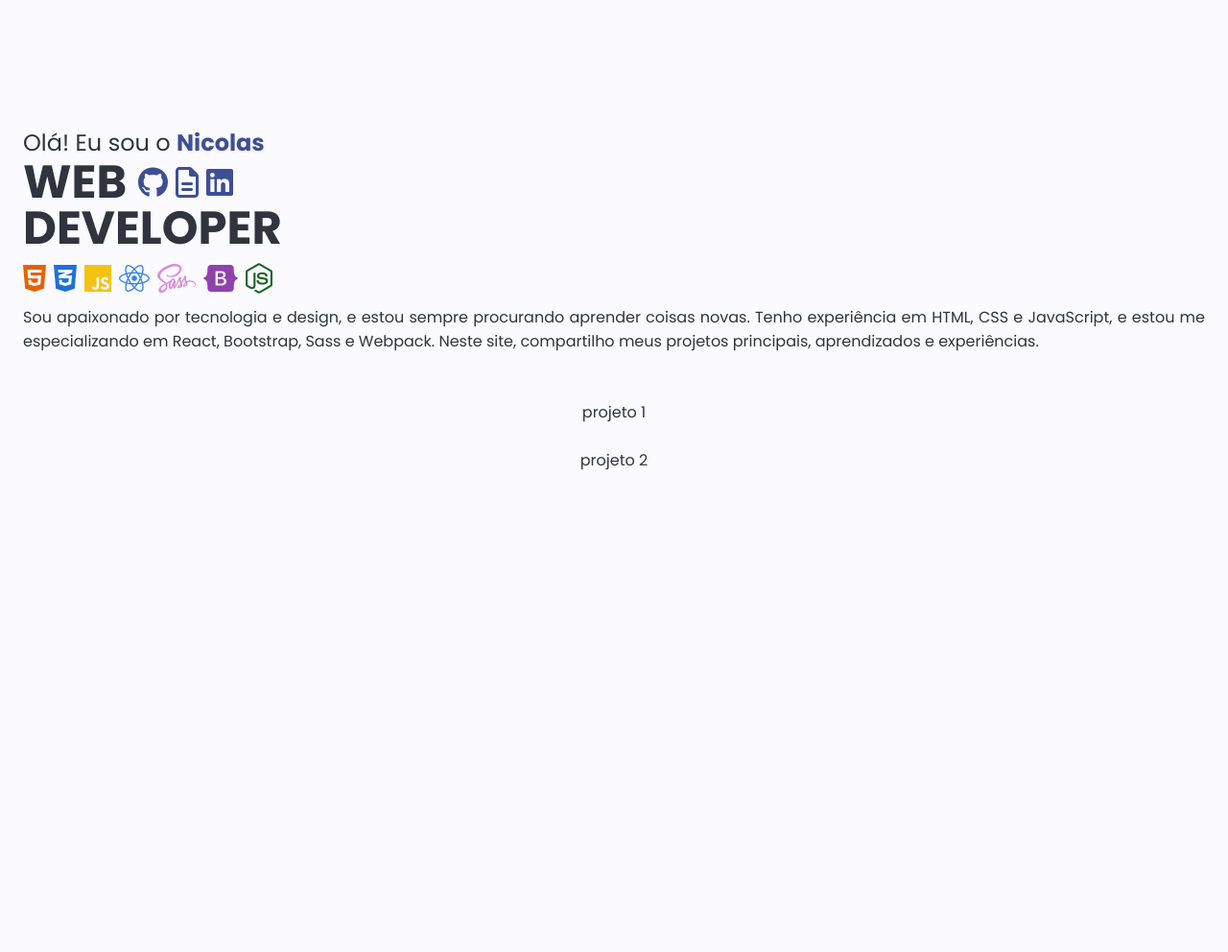
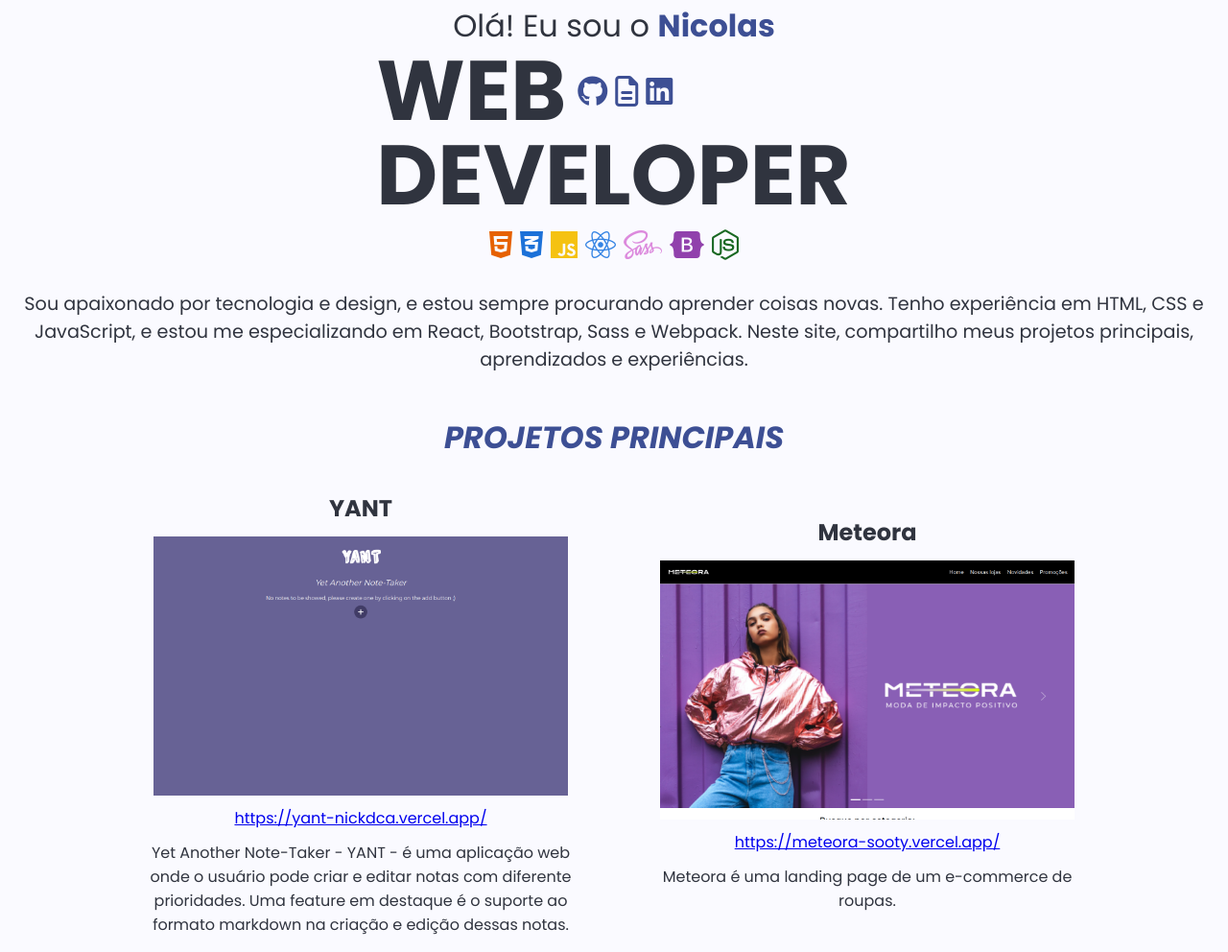
Before and after one commit to NickDCA/Portfolio, a plain HTML site: page index.html in a window 1280 px wide. Shown: the part 149-1141 px from the top of the page at 96% size. Before the commit the page ends 1056 px from the top, so only its background shows below. Drawn offline with Linux system fonts and the light colour scheme.

Commit message:
Responsiveness 1

```diff
--- a/index.html
+++ b/index.html
@@ -102,13 +102,37 @@
     </header>
     <main>
       <section class="projects">
+        <h1>Projetos principais</h1>
         <div class="project">
-          <img src="" alt="" class="project__thumb" />
-          <p class="project__description">projeto 1</p>
+          <h2 class="project__title">YANT</h2>
+          <img
+            src="assets/YANT.png"
+            alt="YANT's website thumbnail"
+            class="project__thumb"
+          />
+          <a href="https://yant-nickdca.vercel.app/">
+            https://yant-nickdca.vercel.app/
+          </a>
+          <p class="project__description">
+            Yet Another Note-Taker - YANT - é uma aplicação web onde o usuário
+            pode criar e editar notas com diferente prioridades. Uma feature em
+            destaque é o suporte ao formato markdown na criação e edição dessas
+            notas.
+          </p>
         </div>
         <div class="project">
-          <img src="" alt="" class="project__thumb" />
-          <p class="project__description">projeto 2</p>
+          <h2 class="project__title">Meteora</h2>
+          <img
+            src="assets/METEORA.png"
+            alt="Meteora's website thumbnail"
+            class="project__thumb"
+          />
+          <a href="https://meteora-sooty.vercel.app/">
+            https://meteora-sooty.vercel.app/
+          </a>
+          <p class="project__description">
+            Meteora é uma landing page de um e-commerce de roupas.
+          </p>
         </div>
       </section>
     </main>
--- a/styles/components/_header.scss
+++ b/styles/components/_header.scss
@@ -5,7 +5,7 @@ header {
   flex-direction: column;
   align-items: baseline;
   justify-content: center;
-  margin-top: 20%;
+  margin-top: 10%;
   text-align: left;
   padding: 1.5em;
 
@@ -97,6 +97,45 @@ header {
     }
   }
   p {
-    text-align: justify;
+    margin-top: 1em;
+    margin-bottom: 1em;
+    text-align: left;
   }
 }
+
+@media only screen and (min-width: 1000px) {
+  header {
+    display: flex;
+    flex-direction: column;
+    align-items: center;
+    justify-content: center;
+    margin-top: 10%;
+    // text-align: center;
+    padding: 1.5em;
+
+    h2 {
+      font-size: 2em;
+    }
+    .title {
+      align-items: center;
+      justify-content: start;
+      padding-left: 25%;
+      h1 {
+        font-size: 5.5em;
+      }
+      .title__links {
+        display: flex;
+        align-items: center;
+        justify-content: start;
+        gap: 0.5em;
+        flex-basis: 20%;
+        margin-left: 0.75em;
+        cursor: pointer;
+      }
+    }
+    p {
+      text-align: center;
+      font-size: 1.2em;
+    }
+  }
+}
--- /dev/null
+++ b/styles/components/_projects.scss
@@ -0,0 +1,95 @@
+.projects {
+  display: flex;
+  flex-direction: column;
+  gap: 1em;
+  align-items: center;
+  justify-content: center;
+
+  h1 {
+    font-size: 1.5em;
+    font-weight: 700;
+    font-style: italic;
+    text-transform: uppercase;
+    color: $delft-blue;
+  }
+
+  .project {
+    padding: 1em;
+    display: flex;
+    flex-direction: column;
+    align-items: center;
+    justify-content: center;
+    gap: 0.7em;
+    &__title {
+      font-size: 1.2em;
+      font-weight: 700;
+      color: $black;
+      text-decoration: none;
+      &:hover {
+        color: $delft-blue;
+        box-shadow: 2 2;
+        transition: 0.3s;
+      }
+    }
+    img {
+      max-width: 90%;
+      cursor: pointer;
+
+      &:hover {
+        opacity: 0.8;
+        transition: 0.3s;
+        box-shadow: $dark-blue 5px 5px;
+      }
+    }
+    &__description {
+      font-size: 1em;
+      text-align: center;
+    }
+  }
+}
+
+@media only screen and (min-width: 1000px) {
+  .projects {
+    flex-direction: row;
+    gap: 1em;
+    align-items: center;
+    justify-content: center;
+    flex-wrap: wrap;
+
+    h1 {
+      flex-basis: 100%;
+      font-size: 2em;
+      font-weight: 700;
+      font-style: italic;
+      text-transform: uppercase;
+      color: $delft-blue;
+    }
+
+    .project {
+      padding: 1em;
+      display: flex;
+      flex-direction: column;
+      align-items: center;
+      justify-content: center;
+      gap: 0.7em;
+      flex-basis: 40%;
+      &__title {
+        font-size: 1.5em;
+      }
+      img {
+        max-width: 90%;
+        cursor: pointer;
+
+        &:hover {
+          opacity: 0.8;
+          transition: 0.3s;
+          box-shadow: $dark-blue 8px 8px;
+        }
+      }
+      &__description {
+        font-size: 1em;
+        text-align: center;
+      }
+    }
+  }
+}
--- a/styles/style.scss
+++ b/styles/style.scss
@@ -1,3 +1,4 @@
 @import './abstracts/base';
 @import './abstracts/colors';
 @import './components/header';
+@import './components/projects';
```
Also changed, not shown: assets/METEORA.png (added), assets/YANT.png (added), styles/style.css, 1 other file.
